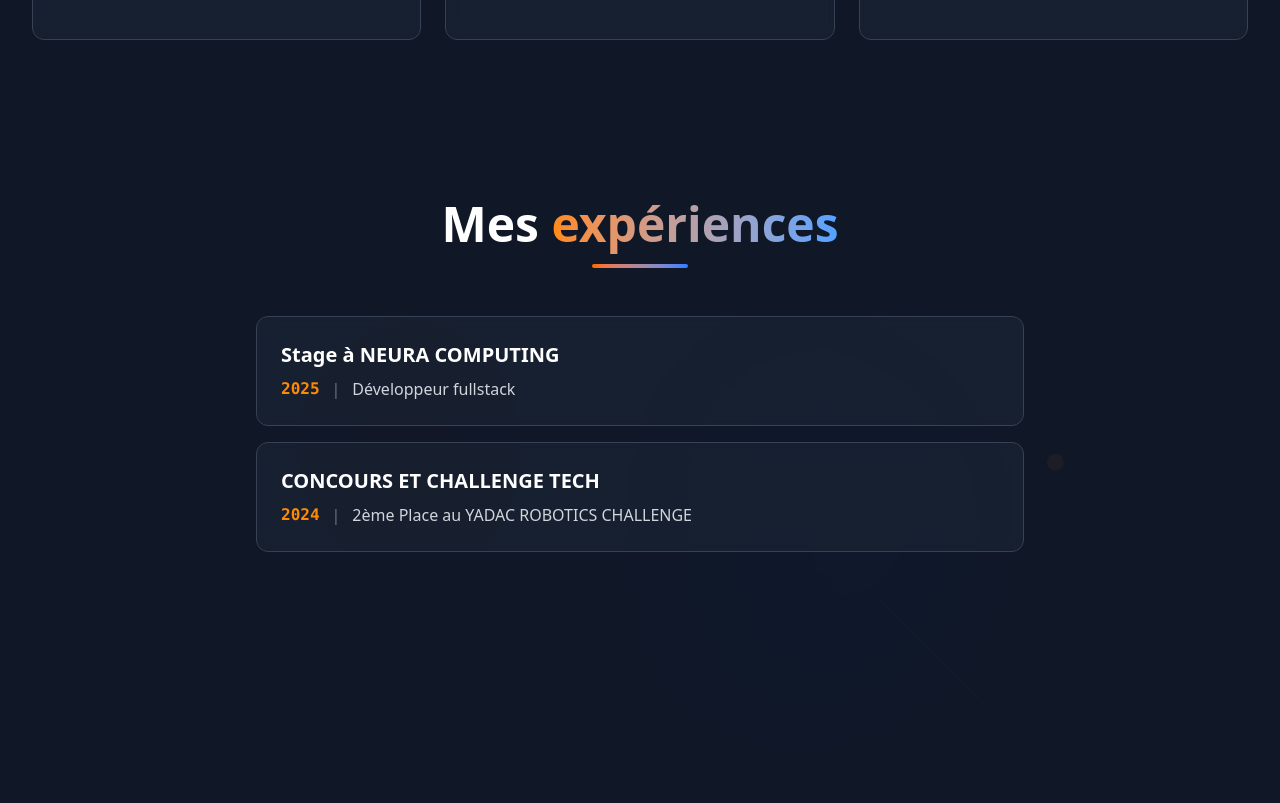
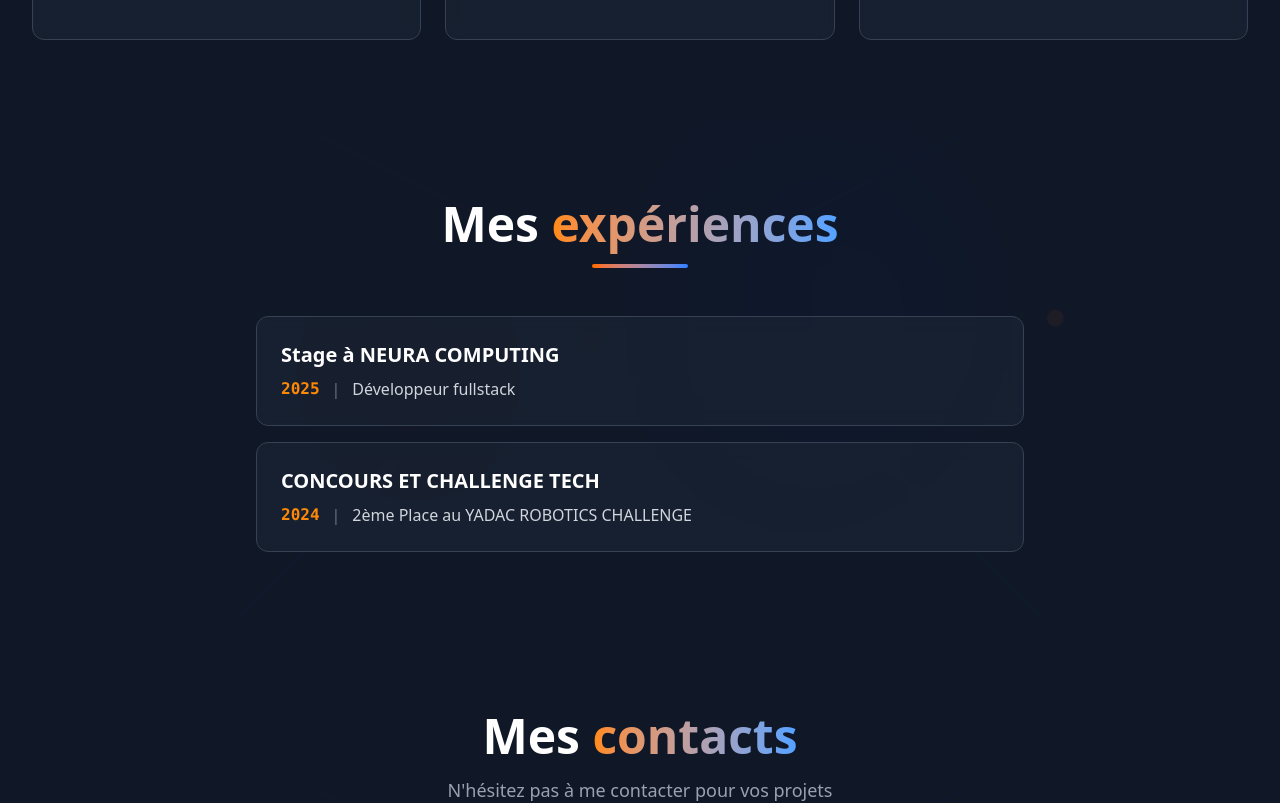
Before and after one commit to Programmer-Emmanuel/Portofolio-, an Angular app: page / in a window 1280 px wide. Shown: the part 3760-4563 px from the top of the page. Built offline with nearby package versions, Linux system fonts and the light colour scheme.

Commit message:
Third commit

```diff
--- a/src/app/components/experiences/experiences.html
+++ b/src/app/components/experiences/experiences.html
@@ -1,5 +1,5 @@
 <!-- experiences.component.html -->
-<div class="relative min-h-screen bg-gray-900 overflow-hidden py-20">
+<div class="relative bg-gray-900 overflow-hidden py-20">
 
     <!-- Animated Neural Network Background (filigrane) -->
     <div class="absolute inset-0 opacity-15">
```
